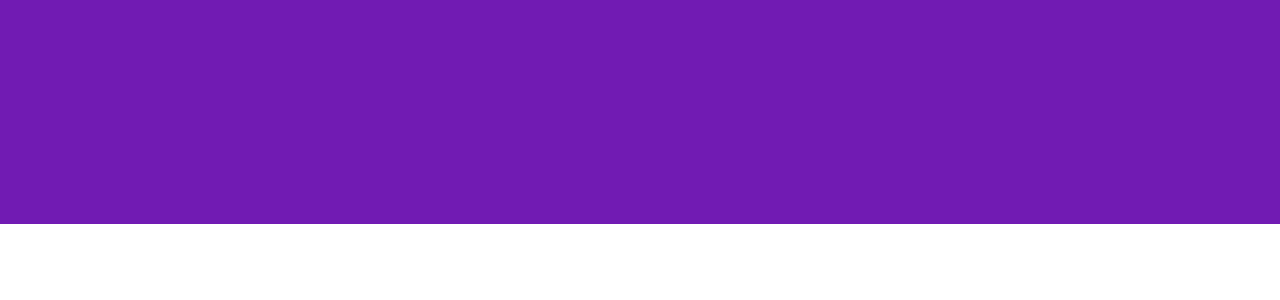
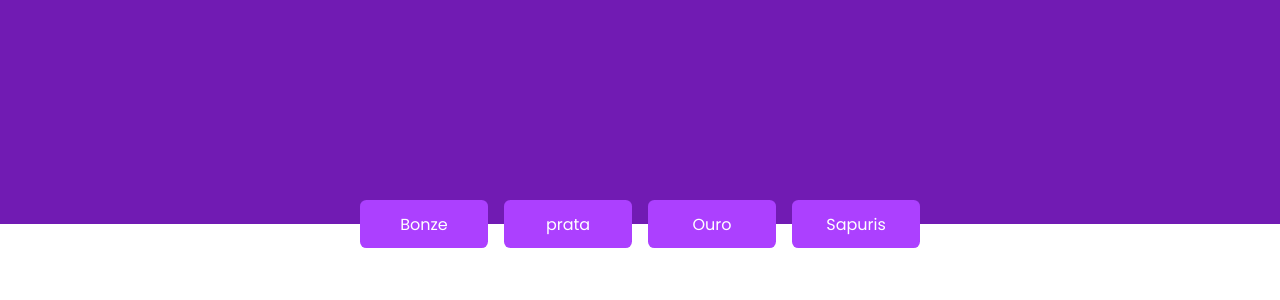
Before and after one commit to Gpacheco019/Dashbord, a React (Create React App) app: page / in a window 1280 px wide. Shown: the top 300 px of the page. Built offline with nearby package versions, Linux system fonts and the light colour scheme.

Commit message:
Criação dos componentes ButtonList e button

```diff
--- a/public/index.html
+++ b/public/index.html
@@ -24,7 +24,8 @@
       work correctly both with client-side routing and a non-root public URL.
       Learn how to configure a non-root public URL by running `npm run build`.
     -->
-    <title>React App</title>
+    <title>App Cavaleiros</title>
+    <link href="https://fonts.googleapis.com/css2?family=Poppins:wght@400;600&family=Roboto:wght@400;500;700&display=swap" rel="stylesheet">
   </head>
   <body>
     <noscript>You need to enable JavaScript to run this app.</noscript>
--- a/src/App.js
+++ b/src/App.js
@@ -1,4 +1,5 @@
 import React from 'react';
+import Dashboard from './components/Dashboard';
 import Header from './components/Heander';
 import { GlobalStyle } from './styles/global'
 
@@ -6,6 +7,7 @@ function App() {
   return (
     <>
       <Header />
+      <Dashboard></Dashboard>
       <GlobalStyle />
     </>
   );
--- /dev/null
+++ b/src/components/Button/index.js
@@ -0,0 +1,9 @@
+import { Container } from './styles'
+
+export default function Button({classArmor}){
+  return(
+    <Container>
+      <p>{classArmor}</p>
+    </Container>
+  );
+}
--- /dev/null
+++ b/src/components/Button/styles.js
@@ -0,0 +1,25 @@
+import styled from 'styled-components';
+
+export const Container = styled.div`
+  width: 8rem;
+  height: 3rem;
+
+  background: var(--button);
+  border: none;
+  border-radius: 0.4rem;
+  transition: filter 0.2s;
+  cursor: pointer;
+
+  display: flex;
+  justify-content:center;
+  align-items: center;
+
+  p{
+    color: #ffffff;
+    font-weight: 500;
+  }
+
+  &:hover{
+    filter: brightness(0.9);
+  }
+`
--- /dev/null
+++ b/src/components/ButtonList/index.js
@@ -0,0 +1,19 @@
+
+import { Container } from './styles';
+
+import Button from '../Button'
+
+
+export default function ButtonList(){
+
+  const classArmor = ['Bonze', 'prata', 'Ouro', 'Sapuris'];
+  return(
+    <Container>
+      {classArmor.map(name => {
+        return(
+          <Button key={name} classArmor={name} />
+        )
+      })}
+    </Container>
+  );
+}
--- /dev/null
+++ b/src/components/ButtonList/styles.js
@@ -0,0 +1,10 @@
+import styled from 'styled-components';
+
+
+export const Container = styled.div`
+  display: flex;
+  grid-template-columns: repeat(3, 1fr);
+  gap: 1rem;
+  margin-top: -4rem;
+  justify-content: center;
+`
--- a/src/components/Dashboard/index.js
+++ b/src/components/Dashboard/index.js
@@ -1,7 +1,11 @@
+import ButtonList from '../ButtonList';
 import {Container} from './styles'
+
 
 export default function Dashboard(){
     return (
-        <Container />
+        <Container>
+            <ButtonList />
+        </Container>
     );
 }
--- a/src/components/Dashboard/styles.js
+++ b/src/components/Dashboard/styles.js
@@ -1,5 +1,7 @@
 import styled from 'styled-components';
 
 export const Container = styled.div`
-
+    max-width: 1120px;
+    margin:  0 auto;
+    padding: 2.5rem 1rem;
 `
--- a/src/components/Heander/index.js
+++ b/src/components/Heander/index.js
@@ -1,4 +1,4 @@
-import react from 'react';
+
 import { Content } from './styles'
 import { Container } from './styles'
 
--- a/src/styles/global.js
+++ b/src/styles/global.js
@@ -21,4 +21,9 @@ export const GlobalStyle = createGlobalStyle`
         outline: 0;
         box-sizing: border-box;
     }
+
+    body, input, textarea, button {
+    font-family: 'Poppins', sans-serif;
+    font-weight: 400;
+    }
 `
```
